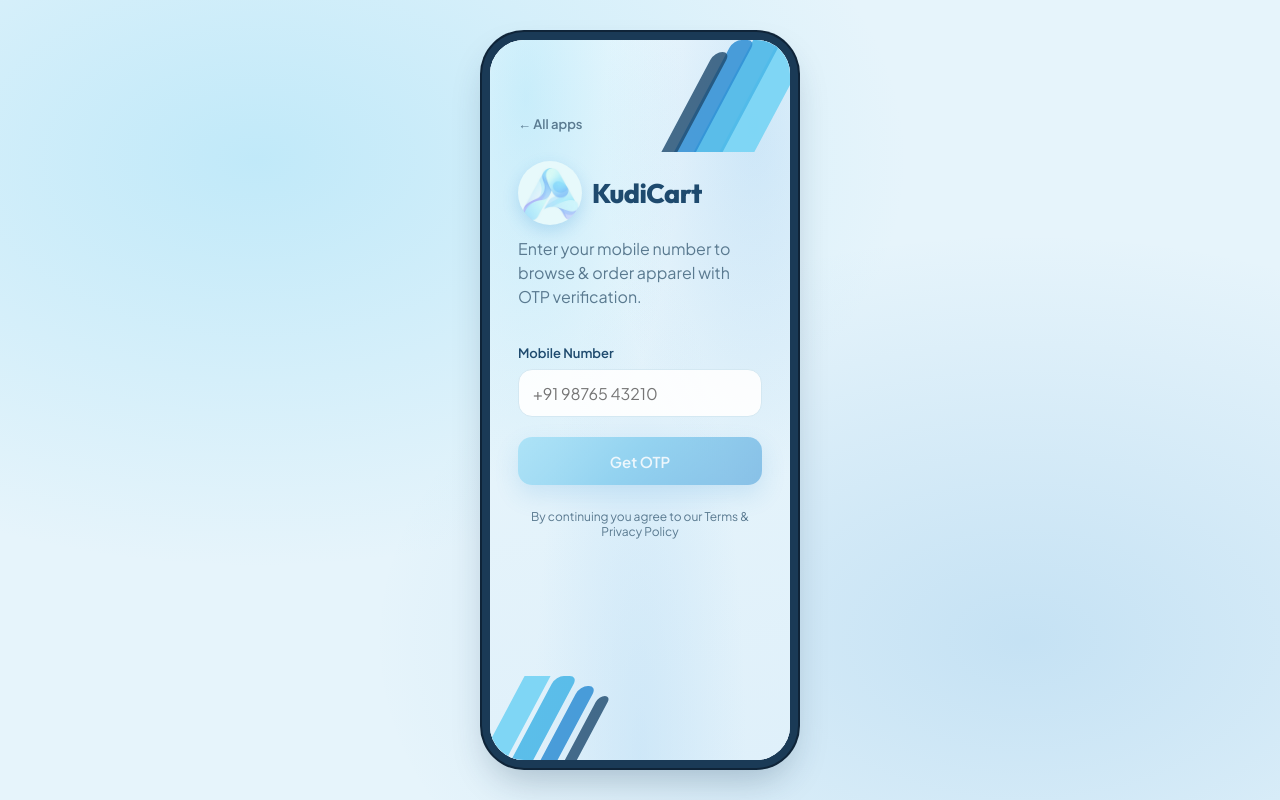
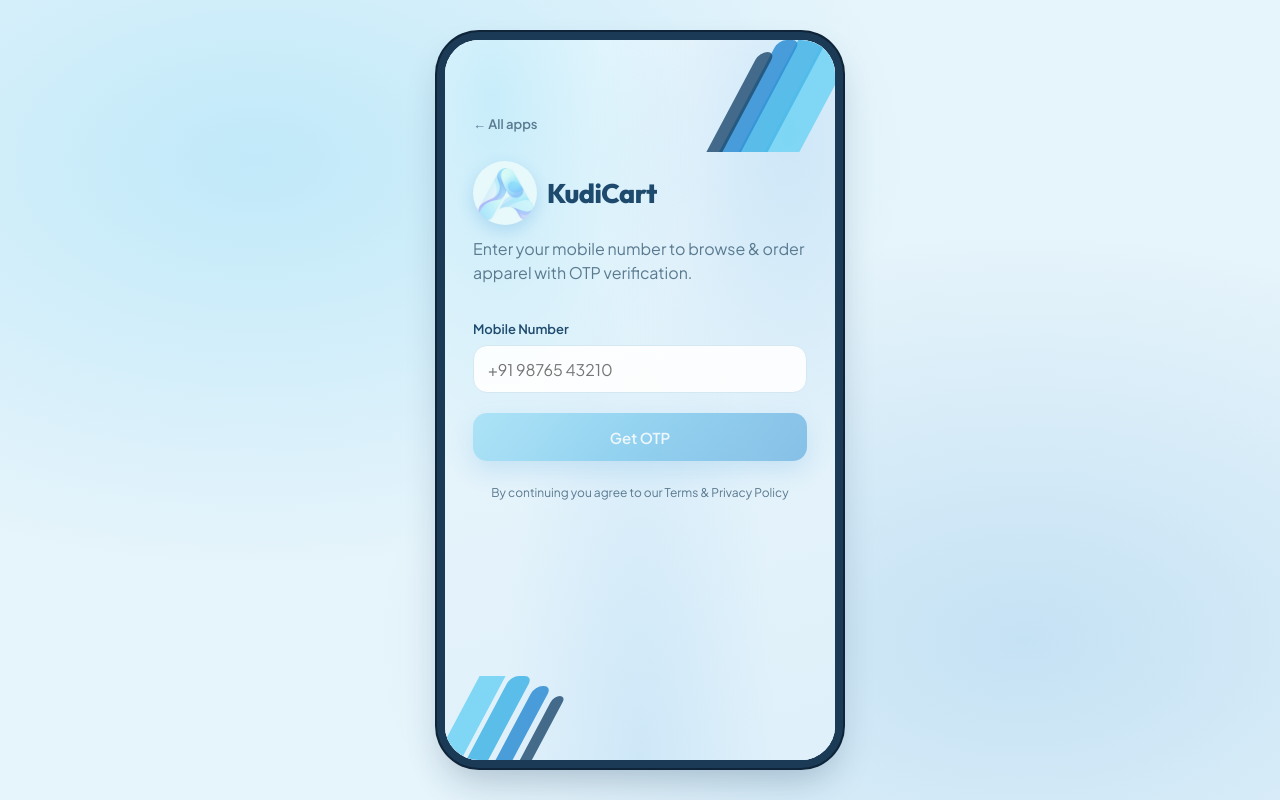
Before and after one commit to shankar347/prototypedemo, a React (Vite) app: page /user in a window 1280 px wide. Built offline with nearby package versions, Linux system fonts and the light colour scheme.

Commit message:
next changes4

```diff
--- a/src/apps/UserApp.jsx
+++ b/src/apps/UserApp.jsx
@@ -178,10 +178,21 @@ function AppHeader({ title, onBack, right, compact }) {
 function LoginScreen({ onSend }) {
   const [phone, setPhone] = useState('')
   return (
-    <div className="paper-bg" style={{ minHeight: '100%', position: 'relative', overflow: 'hidden' }}>
+    <div
+      className="paper-bg"
+      style={{
+        minHeight: '100%',
+        height: '100%',
+        flex: 1,
+        position: 'relative',
+        overflow: 'hidden',
+        display: 'flex',
+        flexDirection: 'column',
+      }}
+    >
       <GeometricAccent position="tr" size={160} />
       <GeometricAccent position="bl" size={120} />
-      <div style={{ padding: '72px 28px 40px', position: 'relative', zIndex: 1 }} className="fade-in">
+      <div style={{ padding: '72px 28px 48px', position: 'relative', zIndex: 1, flex: 1 }} className="fade-in">
         <Link to="/" style={{ fontSize: 13, color: 'var(--muted)', fontWeight: 600 }}>← All apps</Link>
         <div style={{ margin: '28px 0 12px' }}>
           <BrandLogo size={64} withName />
@@ -220,7 +231,22 @@ function OtpScreen({ onBack, onVerify }) {
   const [otp, setOtp] = useState(['', '', '', ''])
   const code = otp.join('')
   return (
-    <div className="paper-bg fade-in" style={{ minHeight: '100%', padding: '24px' }}>
+    <div
+      className="paper-bg fade-in"
+      style={{
+        minHeight: '100%',
+        height: '100%',
+        flex: 1,
+        padding: '24px',
+        position: 'relative',
+        overflow: 'hidden',
+        display: 'flex',
+        flexDirection: 'column',
+      }}
+    >
+      <GeometricAccent position="tr" size={140} />
+      <GeometricAccent position="bl" size={100} />
+      <div style={{ position: 'relative', zIndex: 1, flex: 1 }}>
         <button type="button" onClick={onBack} style={{ color: 'var(--slate)', marginBottom: 32 }}>
           <ArrowLeft size={22} />
         </button>
@@ -265,6 +291,7 @@ function OtpScreen({ onBack, onVerify }) {
         <p style={{ textAlign: 'center', marginTop: 16, fontSize: 13, color: 'var(--muted)' }}>
           Demo tip: enter any 4 digits
         </p>
+      </div>
     </div>
   )
 }
--- a/src/index.css
+++ b/src/index.css
@@ -274,8 +274,8 @@ img {
   width: 100%;
   max-width: none;
   margin: 0;
-  min-height: auto;
-  min-height: auto;
+  min-height: 100vh;
+  min-height: 100dvh;
   background: var(--bg);
   position: relative;
   display: flex;
@@ -311,8 +311,8 @@ img {
   }
 
   .phone-shell {
-    width: 300px;
-    max-width: 300px;
+    width: 390px;
+    max-width: 390px;
     height: min(720px, calc(100dvh - 32px));
     min-height: 0;
     max-height: calc(100dvh - 32px);
@@ -329,6 +329,9 @@ img {
 .phone-scroll {
   flex: 1;
   min-height: 0;
+  height: 100%;
+  display: flex;
+  flex-direction: column;
   overflow-y: auto;
   overflow-x: hidden;
   -webkit-overflow-scrolling: touch;
@@ -340,6 +343,11 @@ img {
   width: 0;
   height: 0;
   display: none;
+}
+
+.phone-scroll > * {
+  flex: 1 0 auto;
+  min-height: 100%;
 }
 
 .bottom-nav {
```
Lines whose indentation alone changed are shown as unchanged.
